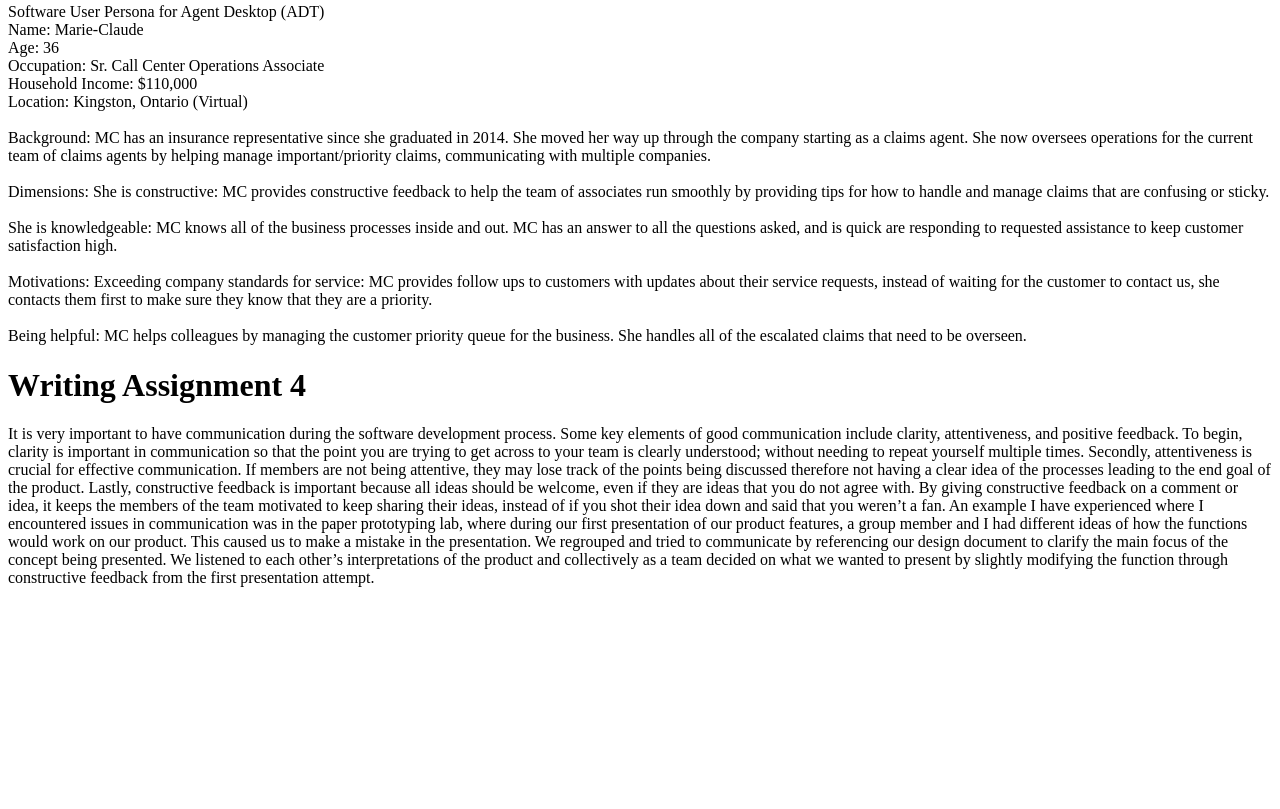
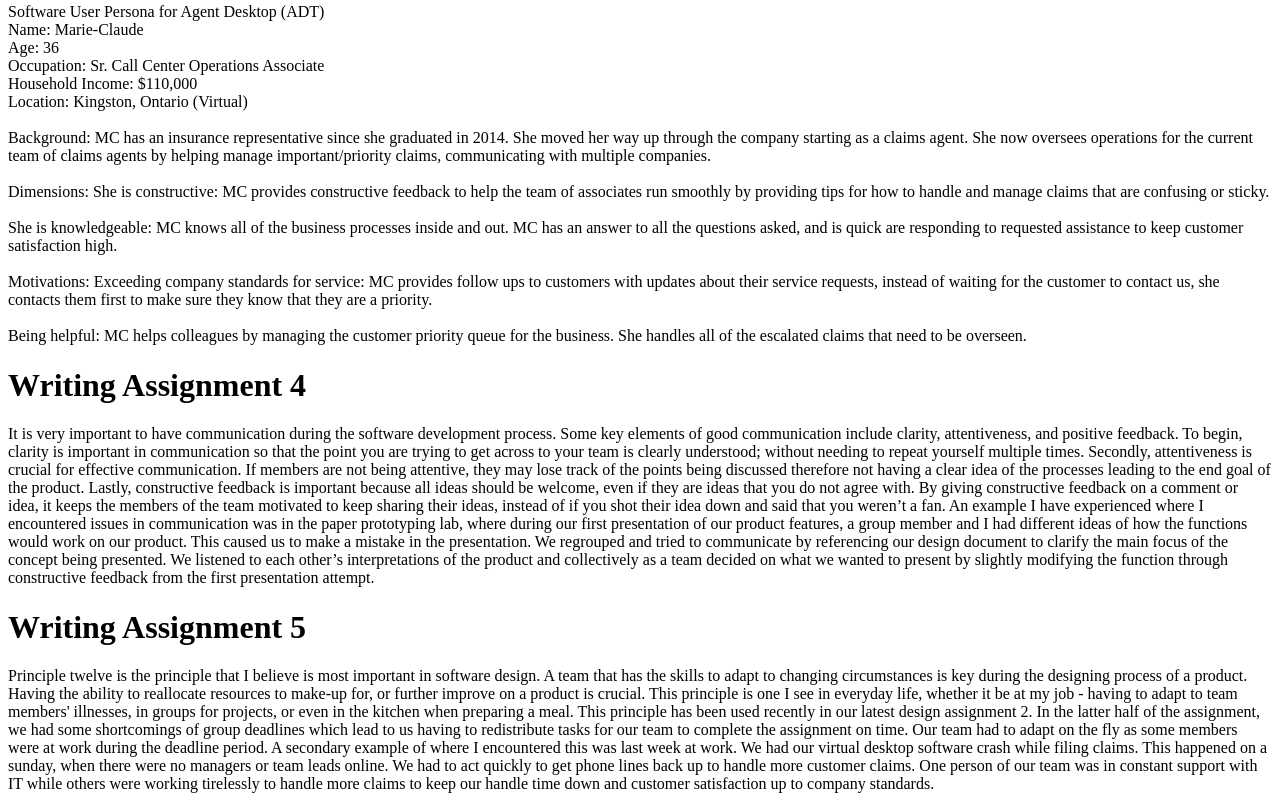
Before and after one commit to pb-owen/123-11fishcake, a plain HTML site: page index.html in a window 1280 px wide. Shown: the part 780-1589 px from the top of the page. Before the commit the page ends 1383 px from the top, so only its background shows below. Drawn offline with Linux system fonts and the light colour scheme.

Commit message:
Update index.html

```diff
--- a/index.html
+++ b/index.html
@@ -59,4 +59,10 @@
     would work on our product. This caused us to make a mistake in the presentation. We regrouped and tried to communicate by referencing our design document to clarify the main focus of the concept being presented. We listened to each other’s interpretations of the product and collectively as
     a team decided on what we wanted to present by slightly modifying the function through constructive feedback from the first presentation attempt. </p>
 
+<h1> Writing Assignment 5</h1>
+<p> Principle twelve is the principle that I believe is most important in software design. A team that has the skills to adapt to changing circumstances is key during the designing process of a product. Having the ability to reallocate resources to make-up for, or further improve on a product is
+    crucial. This principle is one I see in everyday life, whether it be at my job - having to adapt to team members' illnesses, in groups for projects, or even in the kitchen when preparing a meal. This principle has been used recently in our latest design assignment 2. In the latter half of
+    the assignment, we had some shortcomings of group deadlines which lead to us having to redistribute tasks for our team to complete the assignment on time. Our team had to adapt on the fly as some members were at work during the deadline period. A secondary example of where I encountered this
+    was last week at work. We had our virtual desktop software crash while filing claims. This happened on a sunday, when there were no managers or team leads online. We had to act quickly to get phone lines back up to handle more customer claims. One person of our team was in constant support
+    with IT while others were working tirelessly to handle more claims to keep our handle time down and customer satisfaction up to company standards. </p>
 </html>
```
